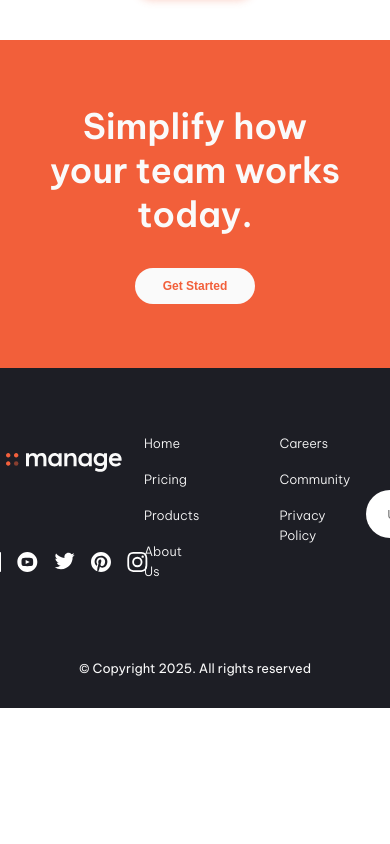
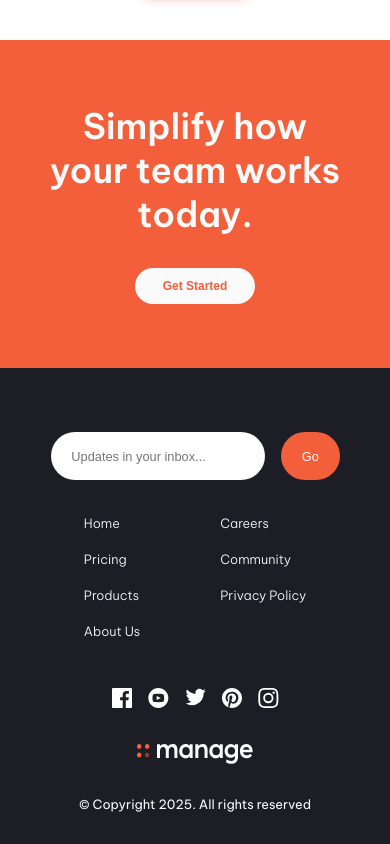
Before and after one commit to matiasealianelli/clon-manage, a React (Vite) app: page / in a window 390 px wide. Shown: the part 2386-3230 px from the top of the page. Before the commit the page ends 3094 px from the top, so only its background shows below. Built offline with nearby package versions, Linux system fonts and the light colour scheme.

Commit message:
Agregue estilos para Smartphones y Tablets al Footer

```diff
--- a/src/styles/Footer.css
+++ b/src/styles/Footer.css
@@ -107,3 +107,41 @@ footer {
     color: #f25f3a;
     transition: all 0.3s linear;
   }
+  @media screen and (max-width: 767px) {
+    footer {
+      width: 100%;
+      height: auto;
+      padding: 3rem 0 2rem 0;
+    }
+    .cont-cols-footer {
+      flex-direction: column;
+      gap: 2rem;
+      padding: 1rem 0;
+    }
+    .col1-footer {
+      gap: 2rem;
+    }
+    .col1-footer .logo-footer:nth-of-type(1) {
+      order: 2;
+    }
+    .col1-footer .cont-redes-footer:nth-of-type(2) {
+      order: 1;
+    }
+    .cont-cols-footer .col1-footer:nth-of-type(1) {
+      order: 3;
+    }
+    .cont-cols-footer .col2-footer:nth-of-type(2) {
+      order: 2;
+    }
+    .cont-cols-footer .col3-footer:nth-of-type(3) {
+      order: 1;
+    }
+    .copy-legal {
+      padding-top: 1rem;
+    }
+  }
+  @media (min-width: 767px) and (max-width: 1000px) {
+    footer {
+      padding: 4rem 2rem 2rem 2rem;
+    }
+  }
```
